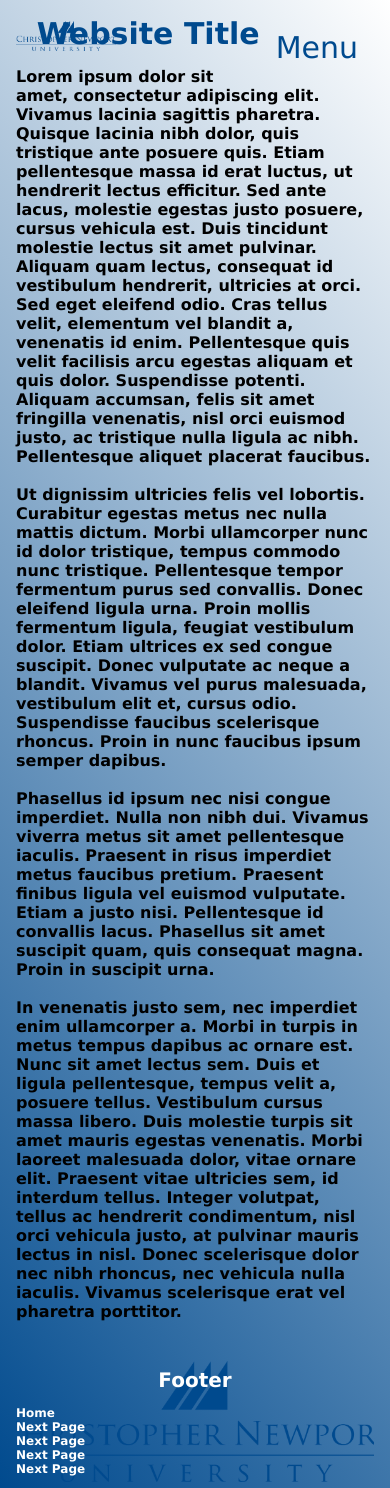
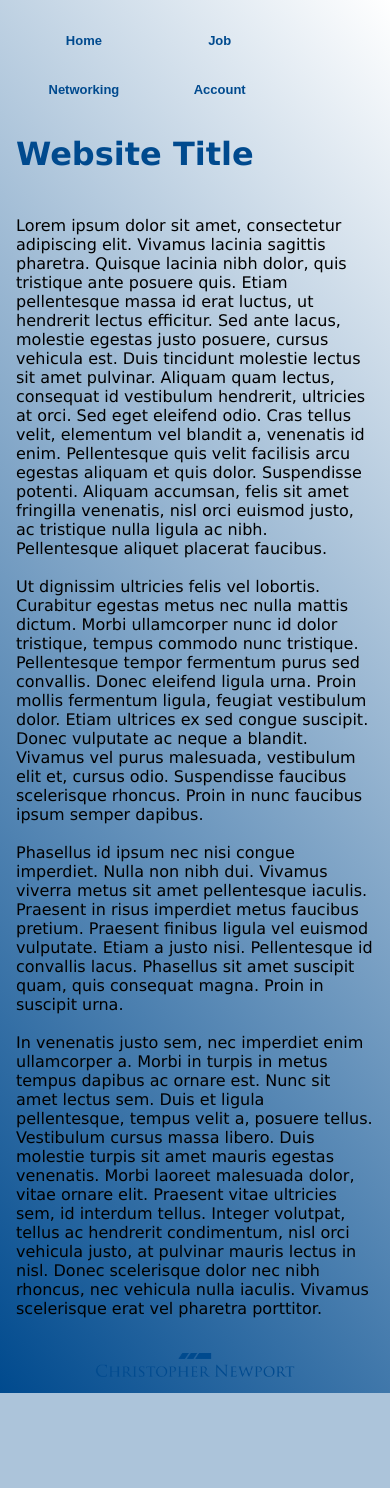
Before and after one commit to CPSC-351-Project/CPSC-351-Project, a PHP site: page / in a window 390 px wide. After the commit the page ends 1393 px from the top, so only its background shows below. Run offline with PHP 8.4, Linux system fonts and the light colour scheme.

Commit message:
Updated HTML w/ seperate tabs and Post A Job page

```diff
--- a/design.css
+++ b/design.css
@@ -1,11 +1,12 @@
 nav
 {
-	float:right;
+	text-align: right;
 	text-decoration: none;
 	font-weight: bold;
-	color: #004a8e;
+	color: white;
 	font-family:'Lucida Sans', 'Lucida Sans Regular', 'Lucida Grande', 'Lucida Sans Unicode', Geneva, Verdana, sans-serif;
 	font-size: 20px;
+
 
 
 
@@ -16,10 +17,75 @@
 	text-align: center;
 	background-image:url(cnu.png);
 	background-repeat:no-repeat;
-    background-position:left;
+    background-position:right;
 	background-size:300px;
+    /* background-color:white; */
+}
+#wrap {
+	width: 100%;
+	height: 50px;
+	margin: 0;
+	z-index: 99;
+	position: relative;
+	/* background-color: white; */
 }
 
+  .navbar {
+	height: 50px;
+	padding: 0;
+	margin: 0;
+	position: absolute;
+  }
+
+  .navbar li {
+	height: auto;
+	width: 135.8px;
+	float: left;
+	text-align: center;
+	list-style: none;
+	font: normal bold 13px/1em Arial, Verdana, Helvetica;
+	padding: 0;
+	margin: 0;
+	color:yellow;
+  }
+
+  .navbar a {
+	padding: 18px 0;
+	text-decoration: none;
+	color: white;
+	display: block;
+  }
+
+  .navbar li:hover,
+  a:hover {
+	background-color: white;
+  }
+
+  .navbar li ul {
+	display: none;
+	height: auto;
+	margin: 0;
+	padding: 0;
+  }
+
+  .navbar li:hover ul {
+	display: block;
+  }
+
+  .navbar li ul li {
+	background-color: white;
+  }
+
+  .navbar li ul li a {
+	border-left: 1px solid #444444;
+	border-right: 1px solid #444444;
+	border-top: 1px solid #c9d4d8;
+	border-bottom: 1px solid #444444;
+  }
+
+  .navbar li ul li a:hover {
+	background-color: #a3a1a1;
+  }
 nav a
 {
 	text-decoration: none
@@ -28,86 +94,6 @@
 a
 {
 	transition: all .7s ease-in-out;
-
-}
-.navbar
-{
-	overflow: hidden;
-	float: right;
-}
-
-  /* Links inside the navbar */
-.navbar a
-{
-	float: left;
-	font-size: 16px;
-	color: white;
-	text-align: center;
-	padding: 14px 16px;
-	text-decoration: none;
-}
-
-  /* The dropdown container */
-.dropdown
-{
-	float: left;
-	overflow: hidden;
-
-}
-.dropdown:hover
-{
-	background-color:rgb(174, 173, 173);
-	transition: .7s ease-in-out;
-}
-
-  /* Dropdown button */
-.dropdown .dropbtn
-{
-	font-size: 30px;
-	border: none;
-	outline: none;
-	color: #004a8e;
-	padding: 14px 16px;
-	background-color: inherit;
-	font-family: inherit; /* Important for vertical align on mobile phones */
-	margin: 0; /* Important for vertical align on mobile phones */
-}
-
-
-  /* Dropdown content (hidden by default) */
-.dropdown-content
-{
-	display: none;
-	position: absolute;
-	background-color: #f9f9f9;
-	min-width: 160px;
-	box-shadow: 0px 8px 16px 0px rgba(0,0,0,0.2);
-	z-index: 1;
-}
-
-  /* Links inside the dropdown */
-.dropdown-content a
-{
-	float: none;
-	color: black;
-	padding: 12px 16px;
-	text-decoration: none;
-	display: block;
-	text-align: left;
-}
-
-  /* Hover state */
-.dropdown-content a:hover
-{
-	background-color: #004a8e
-}
-  /* Show the dropdown menu on hover */
-.dropdown:hover .dropdown-content
-{
-	display: block;
-
-
-
 
 }
 
@@ -145,7 +131,8 @@
 {
     font-family:'Lucida Sans', 'Lucida Sans Regular', 'Lucida Grande', 'Lucida Sans Unicode', Geneva, Verdana, sans-serif;
 	font-size: 16;
-	color:black
+	color:black;
+	text-align: left;
 
 }
 img
@@ -158,55 +145,30 @@
 	padding-bottom: .67em;
 	padding-top: 1.5em;
 	color:#004a8e;
-	text-align: right;
+	text-align: left;
+	border-left: 1em;
 }
-p
+@media only screen and (max-width: 600px)
 {
-	text-align: left;
-}
-@media only screen and (max-width: 400px)
-{
-	h1
-    {
-       color:#004a8e;
-	   /* background-color: white; */
-	   padding: 0;
-	   margin:0;
-	   padding-left: 0;
-
-
-
-    }
-
-
-	.navbar a
-	{
-	font-size: 12px;
-	color: #004a8e;
-	text-align: left;
-	padding: 14px 16px;
-	text-decoration: none;
-	}
-
 	header
 	{
 		background-image: url(cnu.png);
-		background-repeat: no-repeat;
-		background-position: left bottom;
-		background-size: 100px;
+		background-size: 100000px;
 	}
+
 }
+
 footer
 {
 	background-image: url(cnu.png);
 	background-repeat: no-repeat;
 	background-position: center;
-    background-size: 400px;
+    background-size: 200px;
     padding-top: 1em;
     padding-bottom: 1em;
 	text-align: left;
 	font-size: 12px;
-	color: white
+	color: black
 
 
 }
@@ -220,6 +182,6 @@
 }
 footer a:link
 {
-    color: white;
+    color: black;
     text-decoration: none;
 }
--- a/index.html
+++ b/index.html
@@ -1,25 +1,39 @@
 <html>
 <title>Lets go</title>
 <head>
-    <nav>
-        <div class="navbar">
-            <div class="dropdown">
-              <button class="dropbtn">Menu
-                <i class="fa fa-caret-down"></i>
-              </button>
-              <div class="dropdown-content">
-                <a href="index.html">Home</a>
-                <a href="#">Next Page</a>
-                <a href="#">Next Page</a>
-                <a href="#">Next Page</a>
-                <a href="#">Next Page</a>
-              </div>
-            </div>
+    <header>
+        <link rel="stylesheet" href="design.css">
+        <div id="wrap">
+            <ul class="navbar">
+              <li><a href="index.html">Home</a></li>
+              <li>
+                <a href="#">Job</a>
+                <ul>
+                  <li><a href="Find Jobs.html">Find Jobs</a></li>
+                  <li><a href="Add Job.html">Post a Job</a></li>
+                </ul>
+              </li>
+              <li>
+                <a href="#">Networking</a>
+                <ul>
+                  <li><a href="#">Advice Forum</a></li>
+                  <li><a href="#">Events Page</a></li>
+                </ul>
+              </li>
+              <li>
+                <a href="#">Account</a>
+                <ul>
+                  <li><a href="#">Create Account</a></li>
+                  <li><a href="#">Manage Account</a></li>
+                  <li><a href="#">Notifications</a></li>
+                </ul>
+              </li>
+            </ul>
           </div>
-        <!-- <a href="index.html">Home</a>&nbsp;&nbsp;|&nbsp;&nbsp;Next Page&nbsp;&nbsp;|&nbsp;&nbsp;Next Page&nbsp;&nbsp;|&nbsp;&nbsp;Next Page</nav> -->
-    <header>
+
+
+
         <!-- <a href="https://cnu.edu/"><img src="cnu.png" style=float:left;width:27% ></a> -->
-        <link rel="stylesheet" href="design.css">
         <h1>Website Title</h1>
     </header>
 
@@ -34,11 +48,5 @@
     In venenatis justo sem, nec imperdiet enim ullamcorper a. Morbi in turpis in metus tempus dapibus ac ornare est. Nunc sit amet lectus sem. Duis et ligula pellentesque, tempus velit a, posuere tellus. Vestibulum cursus massa libero. Duis molestie turpis sit amet mauris egestas venenatis. Morbi laoreet malesuada dolor, vitae ornare elit. Praesent vitae ultricies sem, id interdum tellus. Integer volutpat, tellus ac hendrerit condimentum, nisl orci vehicula justo, at pulvinar mauris lectus in nisl. Donec scelerisque dolor nec nibh rhoncus, nec vehicula nulla iaculis. Vivamus scelerisque erat vel pharetra porttitor.<br><br></p>
 </body>
 <footer>
-    <h4>Footer</h4><br>
-    <a href="index.html">Home</a><br>
-    <a href="#">Next Page</a><br>
-    <a href="#">Next Page</a><br>
-    <a href="#">Next Page</a><br>
-    <a href="#">Next Page</a><br>
 </footer>
 </html>
```
Also changed, not shown: Add Job.html (added, +78 -0 lines), Find Jobs.html (added, +53 -0 lines), Find Jobs.txt (added, +62 -0 lines).
